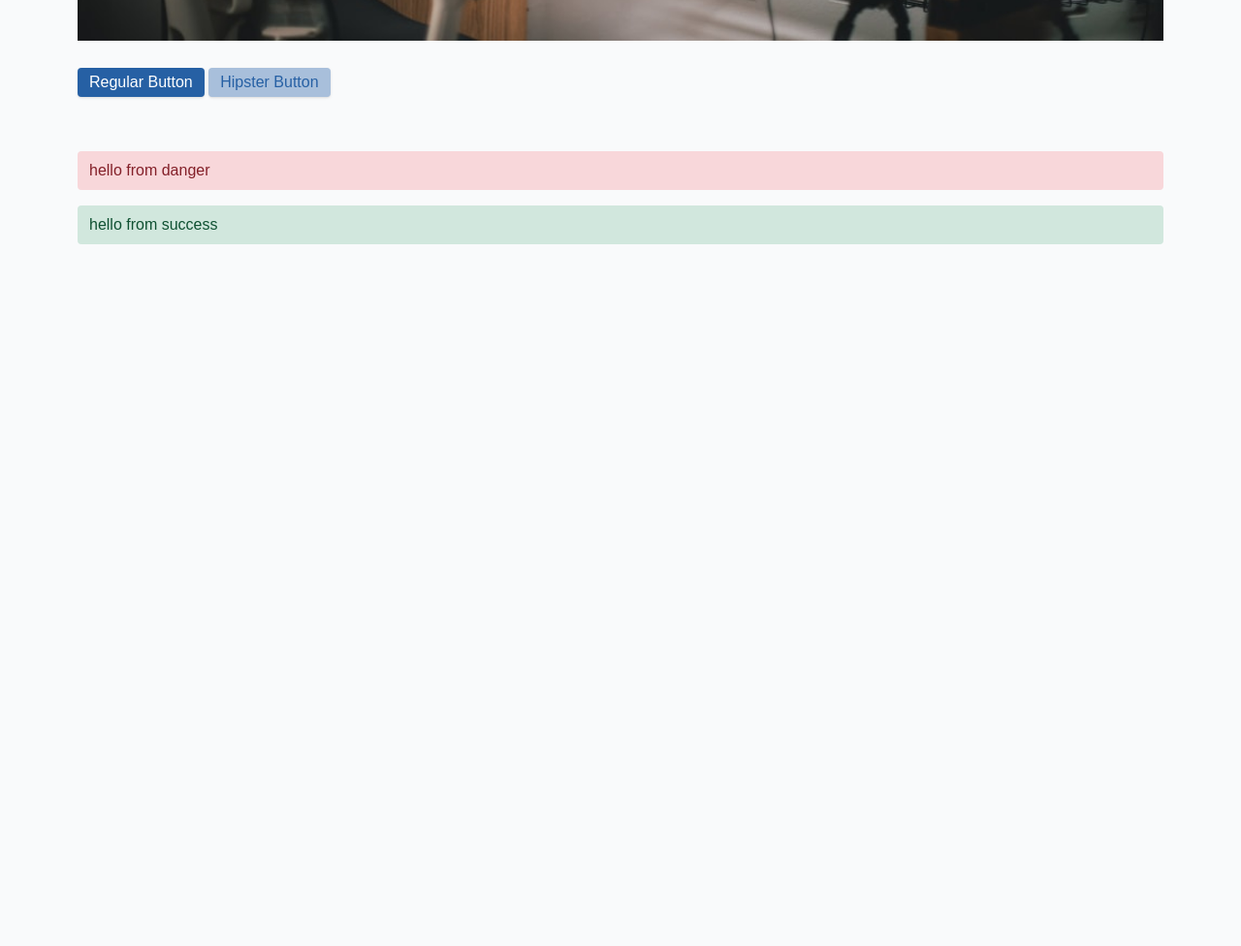
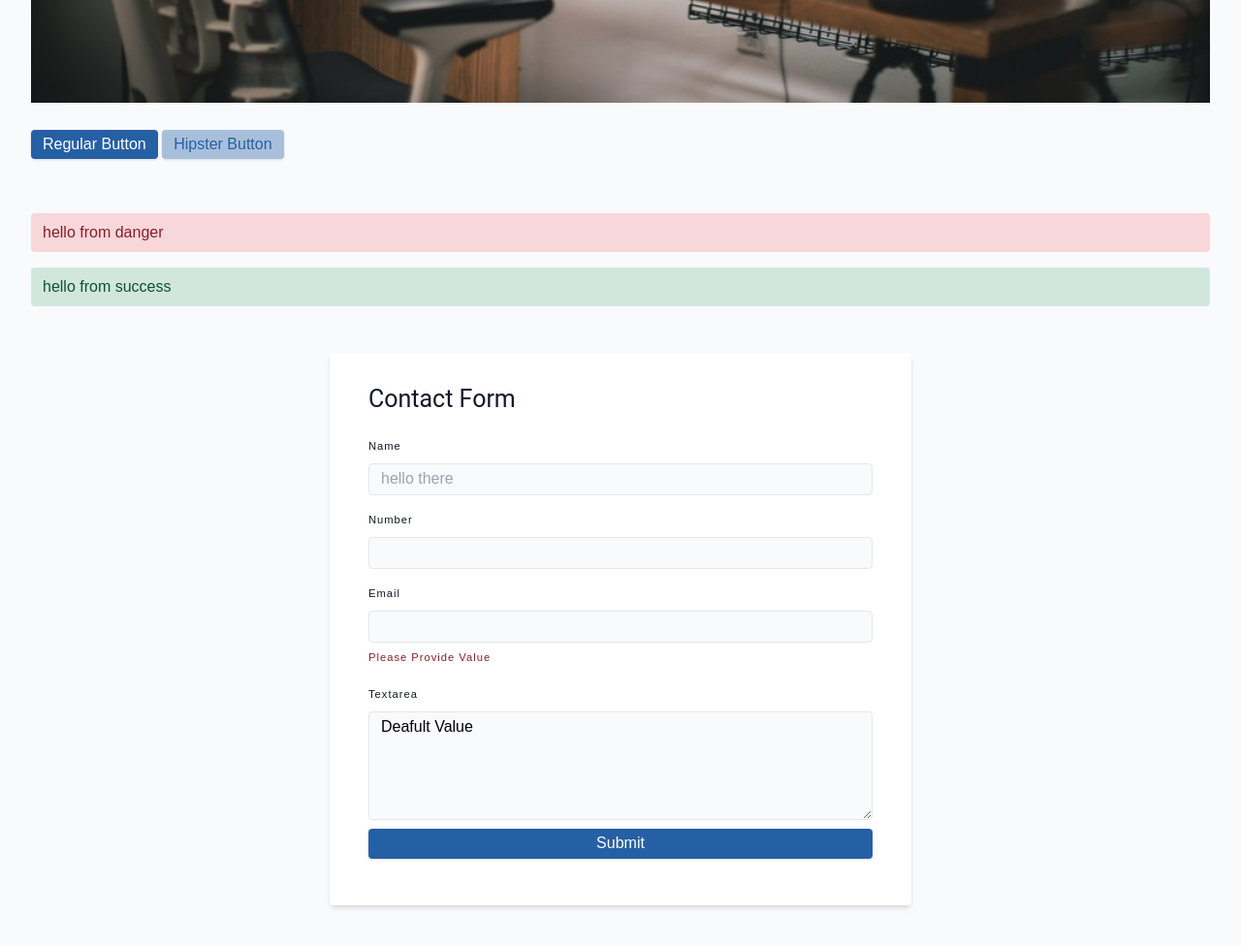
Before and after one commit to FriendsMediaDesign/Tutroial-HTML-CSS-Nuggets---Default-CSS-Starter, a plain HTML site: page index.html in a window 1280 px wide. Shown: the part 1487-2463 px from the top of the page at 97% size. Before the commit the page ends 1787 px from the top, so only its background shows below. Drawn offline with Linux system fonts and the light colour scheme.

Commit message:
Another Commit

```diff
--- a/index.html
+++ b/index.html
@@ -27,7 +27,7 @@
         <li>Third Item</li>
     </ul>
 
-    <img src="./PC Setup.jpg" alt="PC Setup" class="img" />
+    <img src="PC Setup.jpg" alt="PC Setup" class="img" />
     <br />
     <button class="btn" type="button">regular button</button>
     <button class="btn btn-hipster" type="button">hipster button</button>
@@ -36,5 +36,36 @@
     <br>
     <div class="alert alert-danger">hello from danger</div>
     <div class="alert alert-success">hello from success</div>
+    <form class="form">
+      <h4>contact form</h4>
+      <div class="form-row">
+        <label for="name" class="form-label">Name</label>
+        <input
+        type="text"
+        placeholder="hello there"
+        id="name"
+        class="form-input">
+      </div>
+      <div class="form-row">
+        <label for="number" class="form-label">Number</label>
+        <input
+        type="number"
+        id="number"
+        class="form-input">
+      </div>
+      <div class="form-row">
+        <label for="email" class="form-label">Email</label>
+        <input
+        type="email"
+        id="email"
+        class="form-input">
+        <small class="form-alert">please provide value</small>
+      </div>
+      <div class="form-row">
+        <label for="textarea" class="form-label">Textarea</label>
+        <textarea class="form-textarea">Deafult Value</textarea>
+        <button type="submit" class="btn btn-block">submit</button>
+      </div>
+    </form>
   </body>
 </html>
--- a/main.css
+++ b/main.css
@@ -1,6 +1,6 @@
 /* TEMP */
 body {
-	padding: 2rem 5rem;
+	padding: 2rem 2rem;
 }
 /* TEMP */
 
@@ -165,6 +165,10 @@ ul {
   background: var(--primary-700);
 }
 
+.btn-block {
+  width: 100%;
+}
+
 /* alerts */
 .alert {
   padding: 0.375rem 0.75rem;
@@ -181,3 +185,50 @@ ul {
   color: var(--green-dark);
   background: var(--green-light)
 }
+
+/* form */
+.form {
+  width: 90vw;
+  max-width: var(--fixed-width);
+  background: var(--white);
+  border-radius: var(--borderRadius);
+  box-shadow: var(--shadow-2);
+  padding: 2rem 2.5rem;
+  margin: 3rem auto;
+}
+
+.form-label {
+  display: block;
+  font-size: var(--smallText);
+  margin-bottom: 0.5rem;
+  text-transform: capitalize;
+  letter-spacing: var(--letterSpacing);
+}
+
+.form-input,
+.form-textarea {
+  width: 100%;
+  padding: 0.375rem 0.75rem;
+  border-radius: var(--borderRadius);
+  background: var(--backgroundColor);
+  border: 1px solid var(--grey-200);
+}
+
+.form-row {
+  margin-bottom: 1rem;
+}
+
+.form-textarea {
+  height: 7rem;
+}
+
+::placeholder {
+  font-family: inherit;
+  color: var(--grey-400);
+}
+
+.form-alert {
+  color: var(--red-dark);
+  letter-spacing: var(--letterSpacing);
+  text-transform: capitalize;
+}
```
